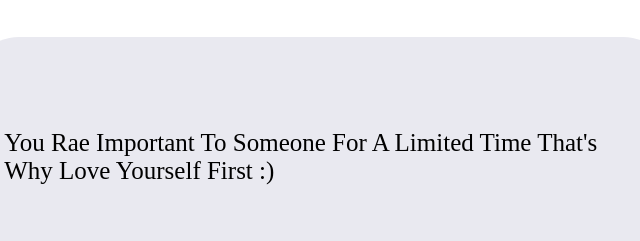
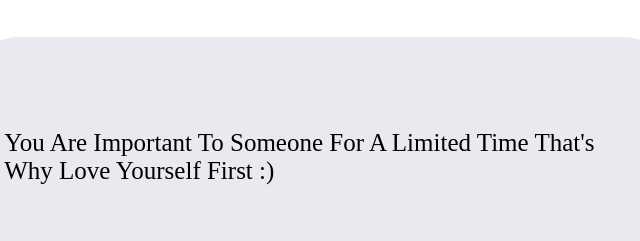
Before and after one commit to developerkarann/my_shayri, a plain HTML site: page index.html in a window 1280 px wide. Shown: the part 2922-3163 px from the top of the page, 319-959 px from the left. Drawn offline with Linux system fonts and the light colour scheme.

Commit message:
Update index.html

```diff
--- a/index.html
+++ b/index.html
@@ -107,7 +107,7 @@
     <section class="contant">
         <div class="status">
             <p class="text">
-               You Rae Important To Someone  For A Limited Time That's Why Love Yourself First :)
+               You Are Important To Someone  For A Limited Time That's Why Love Yourself First :)
             </p>
         </div>
     </section>
```
